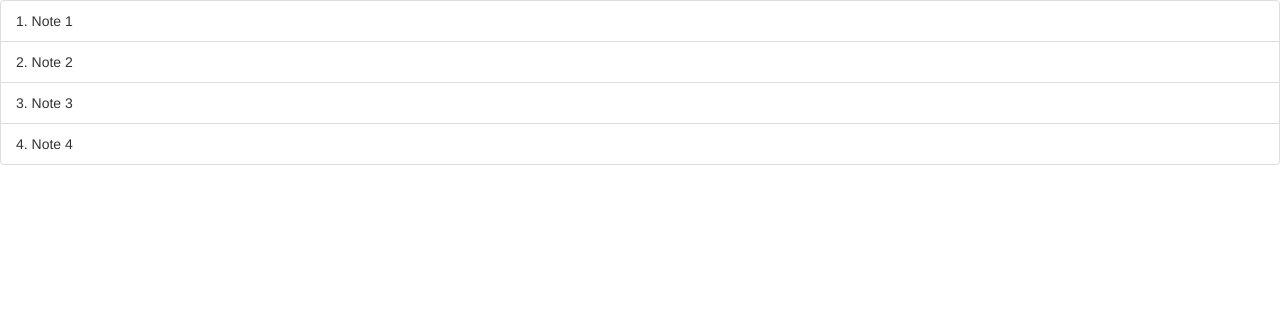
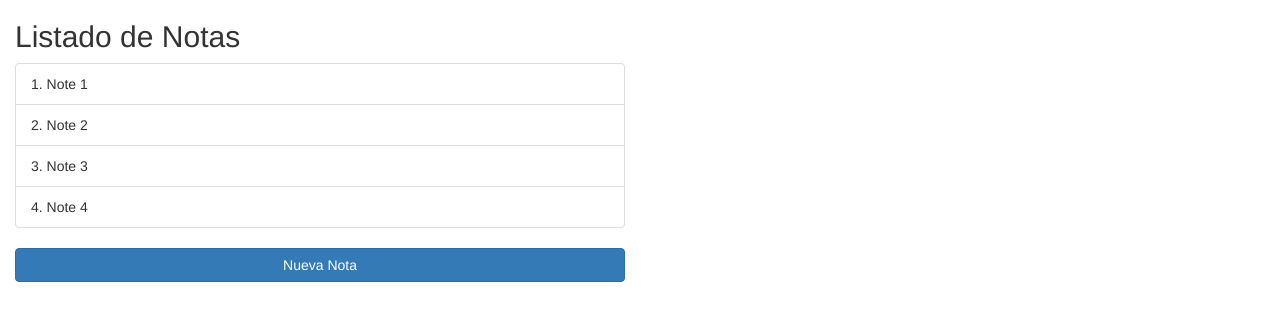
Before and after one commit to EduardoIbarra/reto14diasng, an Angular app: page / in a window 1280 px wide. Shown: the top 320 px of the page. Built offline with nearby package versions, Linux system fonts and the light colour scheme.

Commit message:
Added interface for notes with basic interaction

```diff
--- a/src/app/app.component.html
+++ b/src/app/app.component.html
@@ -1,3 +1,22 @@
-<ul class="list-group">
-    <li class="list-group-item" *ngFor="let n of my_notes">{{n.id}}. {{n.title}}</li>
-</ul>
+<div class="col-md-6">
+    <h2>Listado de Notas</h2>
+    <ul class="list-group">
+        <li class="list-group-item" *ngFor="let n of my_notes">{{n.id}}. {{n.title}}</li>
+    </ul>
+    <a class="btn btn-primary btn-block" (click)="addNote()">Nueva Nota</a>
+</div>
+<div class="col-md-6" *ngIf="show_form">
+    <h2>Nueva Nota</h2>
+    <input class="form-control" type="text" placeholder="Título de la Nota" [(ngModel)]="note.title" />
+    <br />
+    <textarea class="form-control" placeholder="Cuerpo de la nota" [(ngModel)]="note.body"></textarea>
+    <hr />
+    <div class="row">
+        <div class="col-md-6">
+            <a class="btn btn-default btn-block" (click)="cancel()">Cancelar</a>
+        </div>
+        <div class="col-md-6">
+            <a class="btn btn-primary btn-block" (click)="createNote()">Guardar Nota</a>
+        </div>
+    </div>
+</div>
--- a/src/app/app.component.ts
+++ b/src/app/app.component.ts
@@ -13,4 +13,12 @@ export class AppComponent {
     {id:3, title: 'Note 3', description: 'Description for note 3'},
     {id:4, title: 'Note 4', description: 'Description for note 4'},
   ];
+  note = {title:null, body:null};
+  show_form = false;
+  addNote(){
+    this.show_form = true;
+  }
+  cancel(){
+    this.show_form = false;
+  }
 }
--- a/src/app/app.module.ts
+++ b/src/app/app.module.ts
@@ -1,14 +1,15 @@
 import { BrowserModule } from '@angular/platform-browser';
 import { NgModule } from '@angular/core';
-
 import { AppComponent } from './app.component';
+import {FormsModule} from "@angular/forms";
 
 @NgModule({
   declarations: [
     AppComponent
   ],
   imports: [
-    BrowserModule
+      BrowserModule,
+      FormsModule
   ],
   providers: [],
   bootstrap: [AppComponent]
```
